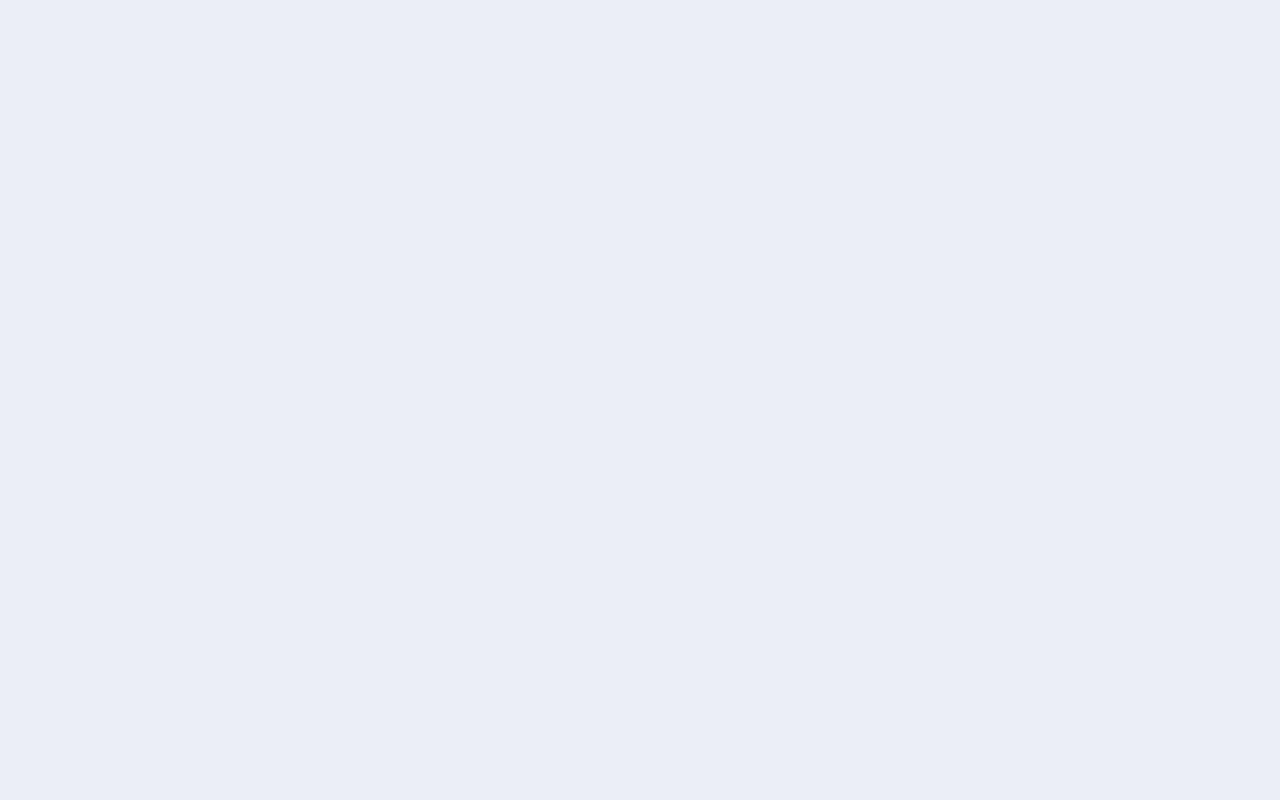
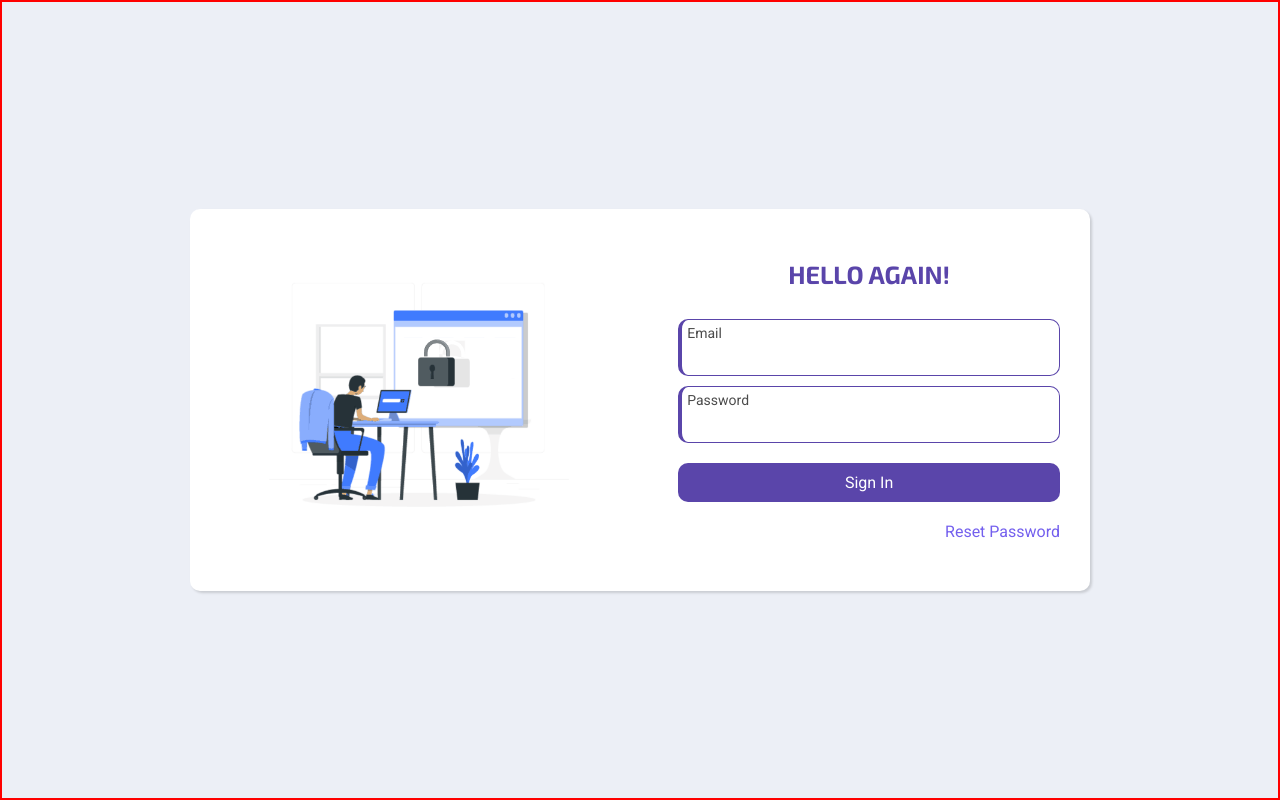
Before and after one commit to usama440-coder/MessIT-Client, a React (Create React App) app: page /login in a window 1280 px wide. Before the commit this address had no page. Built offline with nearby package versions, Linux system fonts and the light colour scheme.

Commit message:
Adding redux and login functionality

```diff
--- a/package.json
+++ b/package.json
@@ -6,6 +6,7 @@
     "@fortawesome/fontawesome-svg-core": "^6.2.1",
     "@fortawesome/free-solid-svg-icons": "^6.2.1",
     "@fortawesome/react-fontawesome": "^0.2.0",
+    "@reduxjs/toolkit": "^1.9.2",
     "@testing-library/jest-dom": "^5.16.5",
     "@testing-library/react": "^13.4.0",
     "@testing-library/user-event": "^13.5.0",
@@ -15,7 +16,9 @@
     "react-chartjs-2": "^5.0.1",
     "react-custom-scrollbars-2": "^4.5.0",
     "react-dom": "^18.2.0",
+    "react-hot-toast": "^2.4.0",
     "react-icons": "^4.7.1",
+    "react-redux": "^8.0.5",
     "react-router-dom": "^6.4.4",
     "react-scripts": "5.0.1",
     "react-select": "^5.7.0",
--- a/src/App.js
+++ b/src/App.js
@@ -1,5 +1,6 @@
 import "./App.css";
 import { BrowserRouter, Routes, Route } from "react-router-dom";
+import { Toaster } from "react-hot-toast";
 import Meal from "./pages/Meal/Meal.page";
 import Dashboard from "./pages/Dashboard/Dashboard.page";
 import Users from "./pages/Users/Users.page";
@@ -8,13 +9,23 @@ import Items from "./pages/Items/Items.page";
 import Profile from "./pages/Profile/Profile.page";
 import Billing from "./pages/Billing/Billing.page";
 import About from "./pages/About/About.page";
+import Login from "./pages/Login/Login.page";
+import Protected from "./components/Protected";
 
 const App = () => {
   return (
     <div className="App">
       <BrowserRouter>
+        <Toaster />
         <Routes>
-          <Route index element={<Dashboard />}></Route>
+          <Route
+            index
+            element={
+              <Protected redirectedPath={"/login"}>
+                <Dashboard />
+              </Protected>
+            }
+          ></Route>
           <Route path="/meal" element={<Meal />}></Route>
           <Route path="/users" element={<Users />}></Route>
           <Route path="/menu" element={<Menu />}></Route>
@@ -22,6 +33,7 @@ const App = () => {
           <Route path="/profile" element={<Profile />}></Route>
           <Route path="/billing" element={<Billing />}></Route>
           <Route path="/about" element={<About />}></Route>
+          <Route path="/login" element={<Login />}></Route>
         </Routes>
       </BrowserRouter>
     </div>
--- /dev/null
+++ b/src/components/Protected.jsx
@@ -0,0 +1,14 @@
+import { Navigate, Outlet } from "react-router-dom";
+import { useSelector } from "react-redux";
+
+const Protected = ({ children, redirectedPath }) => {
+  const { user, error } = useSelector((state) => state.auth);
+
+  if (!user || Object.keys(user).length === 0 || error === "Not Authorized") {
+    return <Navigate to={redirectedPath} />;
+  }
+
+  return children ? children : <Outlet />;
+};
+
+export default Protected;
--- /dev/null
+++ b/src/http-common.js
@@ -0,0 +1,5 @@
+import axios from "axios";
+
+export default axios.create({
+  baseURL: "http://localhost:5000/api/v1",
+});
--- a/src/index.js
+++ b/src/index.js
@@ -3,11 +3,15 @@ import ReactDOM from "react-dom/client";
 import "./index.css";
 import App from "./App";
 import reportWebVitals from "./reportWebVitals";
+import { Provider } from "react-redux";
+import store from "./store";
 
 const root = ReactDOM.createRoot(document.getElementById("root"));
 root.render(
   <React.StrictMode>
-    <App />
+    <Provider store={store}>
+      <App />
+    </Provider>
   </React.StrictMode>
 );
 
--- /dev/null
+++ b/src/pages/Login/Login.page.css
@@ -0,0 +1,60 @@
+.login {
+    height: 100vh;
+    border: 2px solid red;
+    display: flex;
+}
+
+.loginContainer {
+    background-color: var(--white-color);
+    width: 900px;
+    border-radius: 10px;
+    margin: auto;
+    display: flex;
+    box-shadow: var(--box-shadow);
+}
+
+
+.loginLottie {
+    flex: 3;
+    /* background-color: var(--primary-color); */
+    border-radius: 10px 0px 0px 10px;
+    display: flex;
+    justify-content: center;
+    align-items: center;
+}
+
+.loginForm {
+    flex: 2.5;
+    border-radius: 0px 10px 10px 0px;
+    padding: 50px 30px;
+}
+
+.modalBtn {
+    width: 100%;
+}
+
+.loginHeading {
+    font-size: 25px;
+    text-transform: uppercase;
+    margin-bottom: 30px;
+}
+
+.loginForm form div{
+    margin: 10px 0px;
+}
+
+.resetPassword {
+    color: var(--purple-color);
+    margin-top: 20px;
+    cursor: pointer;
+    text-align: right;
+}
+
+.resetPassword:hover {
+    color: var(--primary-color);
+}
+
+.lottie {
+    width: 300px;
+
+}
--- /dev/null
+++ b/src/pages/Login/Login.page.jsx
@@ -0,0 +1,82 @@
+import "./Login.page.css";
+import lottie from "../../lottieAnim.gif";
+import { useState, useRef } from "react";
+import { useDispatch } from "react-redux";
+import { loginUser } from "../../slices/auth.slice";
+import toast from "react-hot-toast";
+
+const Login = () => {
+  const [loginData, setLoginData] = useState({});
+  const dispatch = useDispatch();
+  const btnRef = useRef();
+
+  // function to handle input change
+  const handleChange = (e) => {
+    const name = e.target.name;
+    const value = e.target.value;
+
+    setLoginData((values) => ({ ...values, [name]: value }));
+  };
+
+  // function to submit form
+  const handleSubmit = async (e) => {
+    e.preventDefault();
+    btnRef.current.disabled = true;
+    const loggingToast = toast.loading("Logging in...");
+    dispatch(loginUser(loginData))
+      .unwrap()
+      .then((data) => {
+        toast.dismiss(loggingToast);
+        toast.success("Logged in successfully");
+        btnRef.current.disabled = false;
+      })
+      .catch((err) => {
+        toast.dismiss(loggingToast);
+        toast.error(err.message);
+        btnRef.current.disabled = false;
+      });
+  };
+
+  return (
+    <div className="login">
+      <div className="loginContainer">
+        <div className="loginLottie">
+          <img src={lottie} alt="lottieAnimation" className="lottie" />
+        </div>
+
+        <div className="loginForm">
+          <h2 className="modalHeading loginHeading">Hello Again!</h2>
+          <form onSubmit={handleSubmit}>
+            <div className="inputContainer">
+              <label>Email</label>
+              <input
+                type="email"
+                name="email"
+                id="email"
+                value={loginData?.email || ""}
+                onChange={handleChange}
+              />
+            </div>
+            <div className="inputContainer">
+              <label>Password</label>
+              <input
+                type="password"
+                name="password"
+                id="password"
+                value={loginData?.password || ""}
+                onChange={handleChange}
+              />
+            </div>
+            <button className="modalBtn" type="submit" ref={btnRef}>
+              Sign In
+            </button>
+          </form>
+
+          <p className="resetPassword">Reset Password</p>
+        </div>
+      </div>
+    </div>
+  );
+};
+
+export default Login;
--- /dev/null
+++ b/src/services/authService.js
@@ -0,0 +1,11 @@
+import http from "../http-common";
+
+const login = (data) => {
+  return http.post("/users/login", data);
+};
+
+const authService = {
+  login,
+};
+
+export default authService;
--- /dev/null
+++ b/src/slices/auth.slice.js
@@ -0,0 +1,58 @@
+import { createSlice, createAsyncThunk } from "@reduxjs/toolkit";
+import authService from "../services/authService";
+
+const initialState = {
+  loading: false,
+  user: localStorage.getItem("user")
+    ? JSON.parse(localStorage.getItem("user"))
+    : {},
+  error: "",
+};
+
+export const loginUser = createAsyncThunk(
+  "user/login",
+  async (data, { rejectWithValue }) => {
+    try {
+      const res = await authService.login(data);
+      return res.data;
+    } catch (error) {
+      return rejectWithValue(error.response.data);
+    }
+  }
+);
+
+const authSlice = createSlice({
+  name: "auth",
+  initialState,
+  reducers: {
+    logout: (state, action) => {
+      state.loading = false;
+      state.user = {};
+      state.error = "";
+      localStorage.clear("user");
+    },
+  },
+  extraReducers: (builder) => {
+    builder
+      .addCase(loginUser.pending, (state, action) => {
+        state.loading = true;
+        state.user = {};
+        state.error = "";
+      })
+      .addCase(loginUser.fulfilled, (state, action) => {
+        state.loading = false;
+        state.user = action.payload;
+        state.error = "";
+        localStorage.setItem("user", JSON.stringify(state.user));
+      })
+      .addCase(loginUser.rejected, (state, action) => {
+        state.loading = false;
+        state.user = {};
+        state.error = action.payload.message;
+      });
+  },
+});
+
+const { reducer } = authSlice;
+export default reducer;
+export const { logout } = authSlice.actions;
--- /dev/null
+++ b/src/store.js
@@ -0,0 +1,10 @@
+import { configureStore } from "@reduxjs/toolkit";
+import authReducer from "./slices/auth.slice";
+
+const store = configureStore({
+  reducer: {
+    auth: authReducer,
+  },
+});
+
+export default store;
```
Also changed, not shown: src/lottieAnim.gif (added), 1 other file (tests, documents, lock files or other folders).
